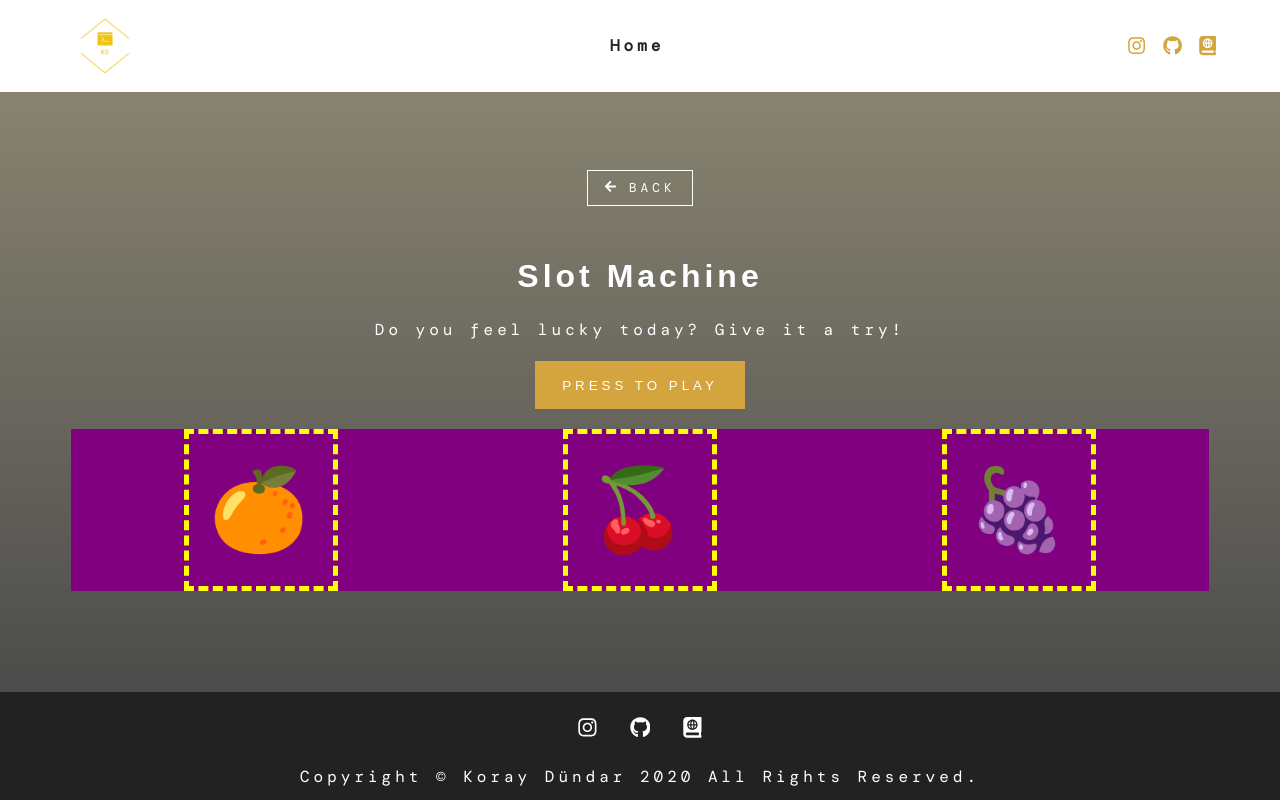
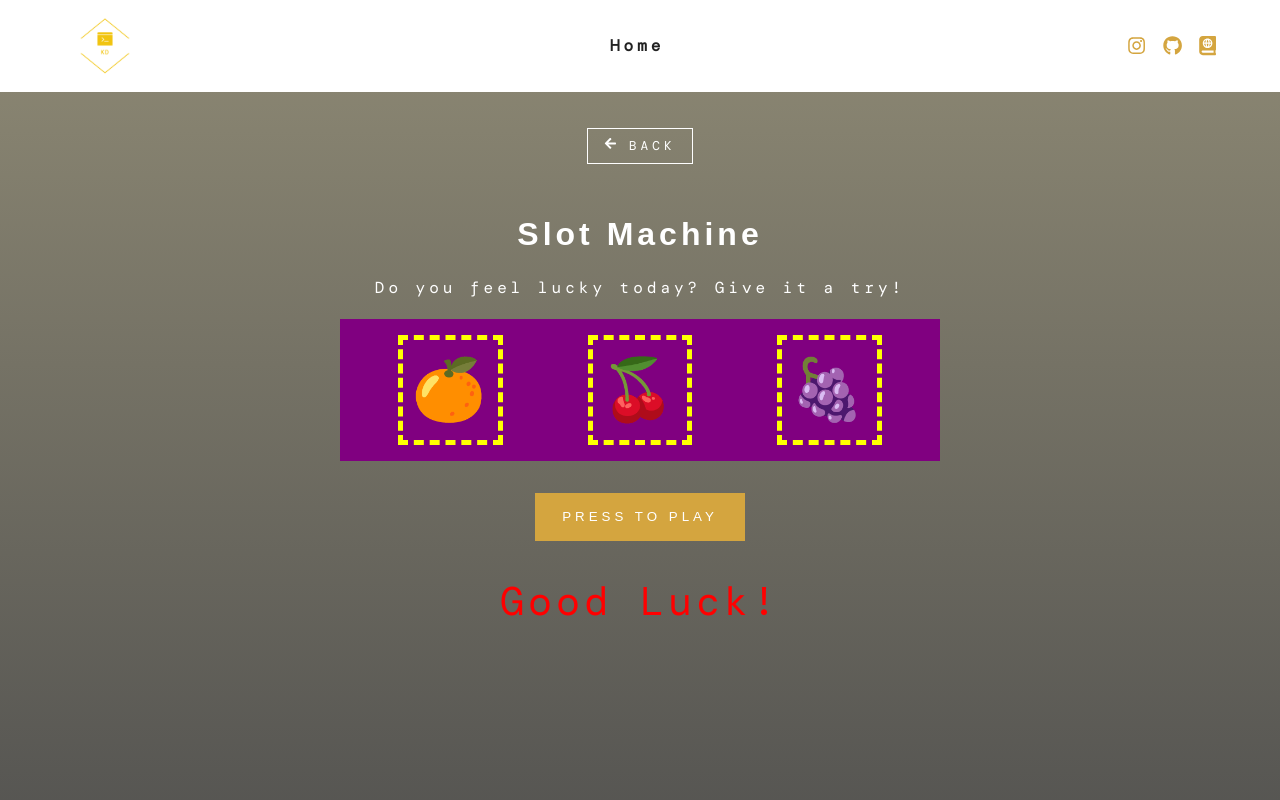
Before and after one commit to DundarKoray/React__Project__MyAppCollections, a React (Create React App) app: page /slotMachine in a window 1280 px wide. Shown: the top 800 px of the page. Built offline with nearby package versions, Linux system fonts and the light colour scheme.

Commit message:
added source code button for slotmachine

```diff
--- a/src/FlipCoin/CoinContainer.js
+++ b/src/FlipCoin/CoinContainer.js
@@ -50,6 +50,8 @@ class CoinContainer extends Component {
           heads and {this.state.nTails} tails.
         </p>
         {this.state.currCoin && <Coin info={this.state.currCoin} />}
+        <br />
+        <br />
         <button
           style={{ outline: "none" }}
           className="btn-primary"
@@ -57,10 +59,9 @@ class CoinContainer extends Component {
         >
           Flip Me!
         </button>
-        <br />
-        <br />
-        <br />
-
+        <br></br>
+        <hr style={{marginTop: '15rem', marginBottom: '1rem'}}/>
+        <p><a target="_blank" rel="noopener noreferrer" className="btn-white" href="https://github.com/DundarKoray/React__Project__GameCollections/tree/master/src/FlipCoin">See the source code</a></p>
       </div>
     );
   }
--- a/src/SlotMachine/App.js
+++ b/src/SlotMachine/App.js
@@ -2,7 +2,7 @@ import React from 'react';
 import SimpleHero from '../SimpleHero/SimpleHero';
 import Banner from '../Banner/Banner';
 import SlotMachine from './SlotMachine';
-import "./slotMachine.css";
+
 
 const SlotMachineContainer = () => {
     return (
--- a/src/SlotMachine/SlotMachine.js
+++ b/src/SlotMachine/SlotMachine.js
@@ -1,8 +1,6 @@
 import React from "react";
-import { Link } from 'react-router-dom'
-import { FaArrowLeft} from 'react-icons/fa'
 import ButtonReturn from "../ButtonReturn/ButtonReturn";
-
+import "./slotMachine.css";
 class SlotMachine extends React.Component {
   constructor(props) {
     super(props);
@@ -13,7 +11,7 @@ class SlotMachine extends React.Component {
       s1: "🍊",
       s2: "🍒",
       s3: "🍇",
-      message: ""
+      message: "Good Luck!"
     };
     this.roll = this.roll.bind(this);
   }
@@ -69,21 +67,21 @@ class SlotMachine extends React.Component {
          <ButtonReturn text="Back"/>
         <h1>Slot Machine</h1>
         <p>Do you feel lucky today? Give it a try!</p>
-        <h3>
-          <button className="btn-primary" onClick={this.roll}>Press to play</button>
-        </h3>
+
         <p
           className="Slot"
-          style={{ fontSize: "80px", backgroundColor: "purple" }}
         >
           <span className="singleSlot">{this.state.s1}</span>
           <span className="singleSlot">{this.state.s2}</span>
           <span className="singleSlot">{this.state.s3}</span>
         </p>
-        <p className="winnerMessage">
+        <button className="btn-primary" onClick={this.roll}>Press to play</button>
+        <p className="result">
         {this.state.message === "You Win!" ? <span className="winner">{this.state.message}</span> :  <span className="loser">{this.state.message}</span> }
         </p>
-        <br />
+
+        <hr style={{marginTop: '15rem', marginBottom: '1rem'}}/>
+        <p><a target="_blank" rel="noopener noreferrer" className="btn-white" href="https://github.com/DundarKoray/React__Project__GameCollections/tree/master/src/SlotMachine">See the source code</a></p>
       </div>
     );
   }
--- a/src/SlotMachine/slotMachine.css
+++ b/src/SlotMachine/slotMachine.css
@@ -2,24 +2,38 @@
     /* border: 1px solid sandybrown; */
     /* background-color: antiquewhite; */
     text-align: center;
+
   }
 
   .Slot {
+    min-width: 300px;
+    max-width: 600px;
+    padding: 1rem;
     display: flex;
+    margin: 0 auto 2rem auto;
+    font-size: 60px;
+    background-color: purple;
     justify-content: space-around;
   }
 
   .winner {
     color: green;
-    font-size: 80px;
+    font-size: 40px;
+
   }
 
   .loser {
+
     color: red;
-    font-size: 80px;
+    font-size: 40px;
   }
 
   .singleSlot {
     border: yellow dashed 5px;
-    padding: 20px;
+    padding: .5rem;
+
   }
+
+  .result {
+    margin-top: 2rem;
+  }
--- a/src/layout.css
+++ b/src/layout.css
@@ -48,7 +48,7 @@ a {
 .btn-primary {
   text-transform: uppercase;
   letter-spacing: var(--mainSpacing);
-
+  outline: none;
   border: 1px solid var(--mainWhite);
 
   display: inline-block;
@@ -60,12 +60,6 @@ a {
   color: var(--primaryColor);
 }
 
-.btn-return {
-  position: absolute;
-  top: 2%;
-  left: 2%;
-  outline: none;
-}
 
 .btn-white{
   color: var(--mainWhite);
```
